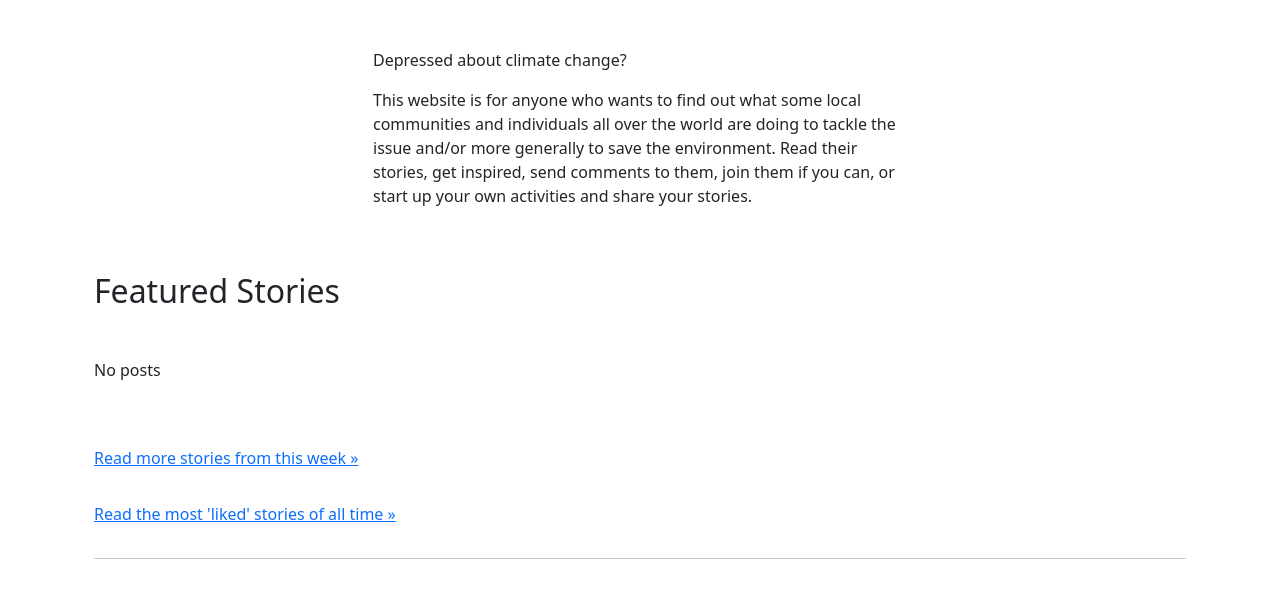
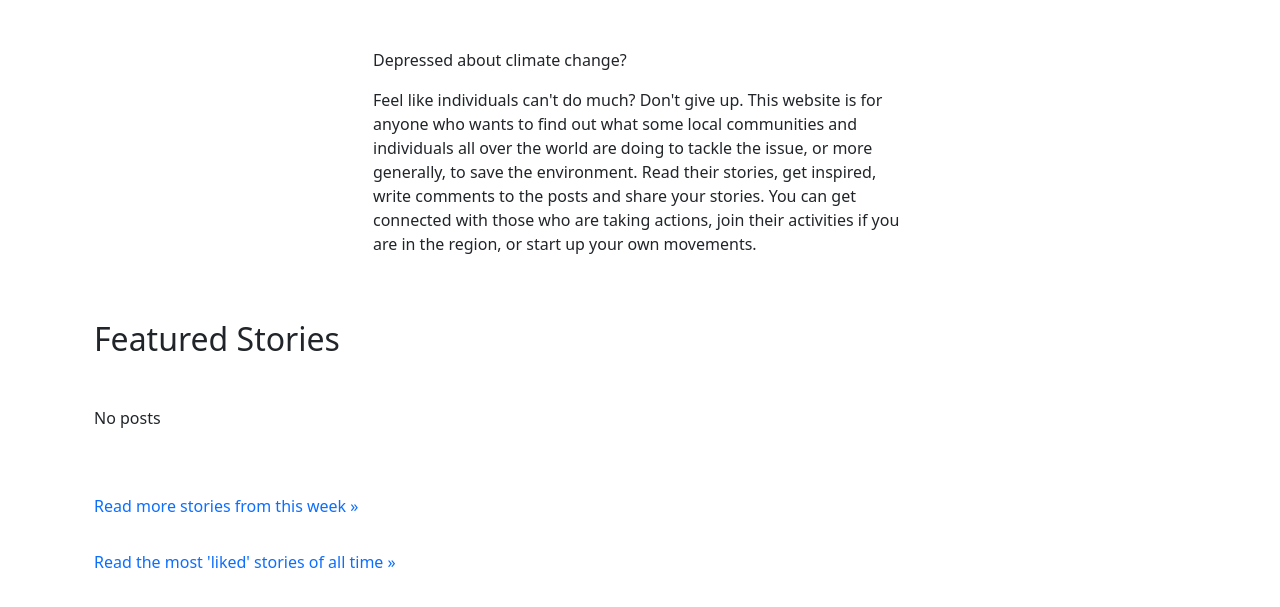
Before and after one commit to rkyzk/ecopost, a Django app: page / in a window 1280 px wide. Shown: the part 56-663 px from the top of the page. Run offline with Django 3.2, Linux system fonts and the light colour scheme; data comes from the database, SQL or seed files in the repository; some libraries are stand-ins or nearby versions.

Commit message:
revise the intro in index.html

```diff
--- a/blog/models.py
+++ b/blog/models.py
@@ -85,7 +85,10 @@ class Post(models.Model):
 
 
     def pub_date(self):
-        return self.published_on.strftime("%B %d, %Y")
+        if self.status == 2:
+            return self.published_on.strftime("%B %d, %Y")
+        else:
+            return 'Not published'
 
 
     def excerpt(self):
--- a/blog/views.py
+++ b/blog/views.py
@@ -11,7 +11,7 @@ from .models import Post, Comment
 
 class PostList(generic.ListView):
     model = Post
-    queryset = Post.objects.filter(featured_flag=True).order_by("-created_on")
+    queryset = Post.objects.filter(featured_flag=True).order_by("-created_on")[:3]
     template_name = "index.html"
 
 
@@ -42,7 +42,7 @@ class PostDetail(View):
         bookmarked = False
         if post.bookmark.filter(id=self.request.user.id).exists():
             bookmarked = True
-
+        print(post.pub_date())
         return render(
             request,
             "post_detail.html",
--- a/static/css/style.css
+++ b/static/css/style.css
@@ -2,6 +2,10 @@
   background-color: rgb(255, 165, 0);
 }
 
-.bm-text {
+/* .bm-text {
   font-size: 0.5rem;
+} */
+
+a {
+  text-decoration: none;
 }
--- a/templates/base.html
+++ b/templates/base.html
@@ -9,15 +9,15 @@
     <title>Eco Post</title>
     <link href="https://cdn.jsdelivr.net/npm/bootstrap@5.0.1/dist/css/bootstrap.min.css" rel="stylesheet"
       integrity="sha384-+0n0xVW2eSR5OomGNYDnhzAbDsOXxcvSN1TPprVMTNDbiYZCxYbOOl7+AMvyTG2x" crossorigin="anonymous">
+    <link rel="stylesheet" href="/static/css/style.css">
     <script src="https://ajax.googleapis.com/ajax/libs/jquery/3.6.4/jquery.min.js"></script>
     <script type="text/javascript"  src="//cdnjs.cloudflare.com/ajax/libs/lodash.js/0.10.0/lodash.min.js"></script>
     <script src="https://cdn.jsdelivr.net/npm/bootstrap@5.0.1/dist/js/bootstrap.bundle.min.js" integrity="sha384-gtEjrD/SeCtmISkJkNUaaKMoLD0//ElJ19smozuHV6z3Iehds+3Ulb9Bn9Plx0x4" crossorigin="anonymous"></script>
-    <link rel="stylesheet" href="/static/css/style.css">
   </head>
 
   <body>
     <!-- Navigation bar -->
-    <nav class="navbar navbar-expand-lg navbar-light bg-light">
+    <nav class="navbar navbar-expand-lg navbar-light bg-light nb-bg">
       <div class="container d-flex justify-content-between">
         <div>
           <a class="navbar-brand" href="{% url 'home' %}">Eco Post</a>
--- a/templates/index.html
+++ b/templates/index.html
@@ -6,11 +6,13 @@
   <div class="row">
     <div class="col-md-6 offset-3 mt-5">
       <p>Depressed about climate change?</p>
-      <p>This website is for anyone who wants to find out what some local communities
-         and individuals all over the world are doing to tackle the issue and/or
-         more generally to save the environment.  Read their stories,
-         get inspired, send comments to them, join them if you can, or start up your own
-         activities and share your stories.
+      <p>Feel like individuals can't do much?  Don't give up.  This website is
+         for anyone who wants to find out what some local communities
+         and individuals all over the world are doing to tackle the issue, or more
+         generally, to save the environment.  Read their stories,
+         get inspired, write comments to the posts and share your stories.
+         You can get connected with those who are taking actions, join their activities
+         if you are in the region, or start up your own movements.
       </p>
     </div>
   </div>
@@ -51,6 +53,5 @@
       <a href="#"><p class="links">Read the most 'liked' stories of all time &raquo;</p></a>
     </div>
   </div>
-  <hr/>
 </div>
 {% endblock %}
```
Also changed, not shown: templates/post_detail.html (+1 -6 lines).
